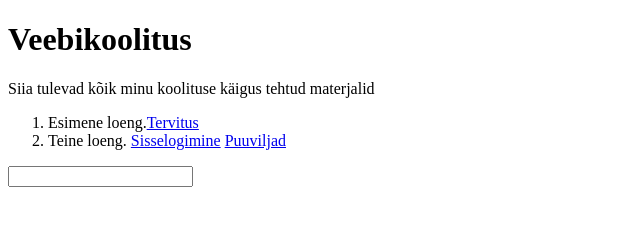
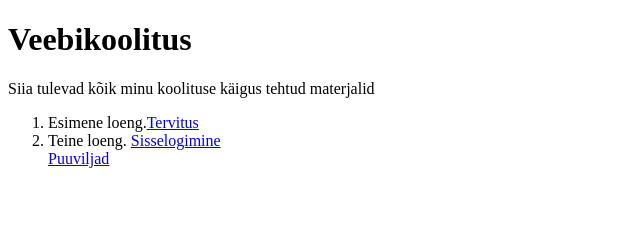
Before and after one commit to SpiidiK/Veebiarendus-koolitus, a plain HTML site: page index.html in a window 1280 px wide. Shown: the whole page, without its empty margins (0-640 px from the left). Drawn offline with Linux system fonts and the light colour scheme.

Commit message:
Update index.html

```diff
--- a/index.html
+++ b/index.html
@@ -16,11 +16,10 @@
         </li>
         <li>
            Teine loeng.
-           <a href="loeng02/">Sisselogimine</a>
+           <a href="loeng02/">Sisselogimine</a> <br>
            <a href="loeng02/puuviljad.html">Puuviljad</a>
         </li>
     </ol>
 
-    <input type="text">
 </body>
 </html>
```
